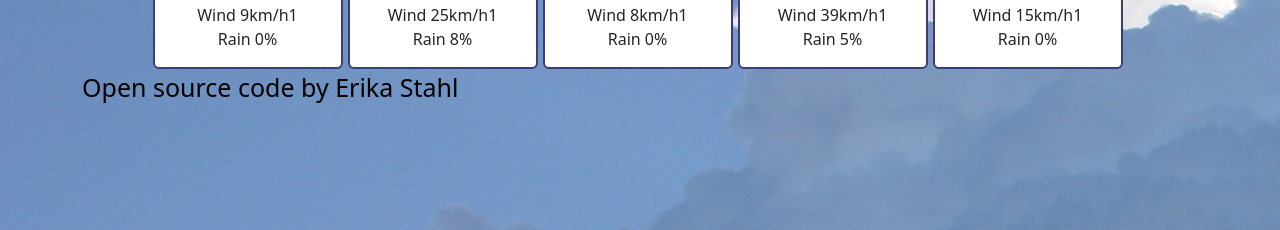
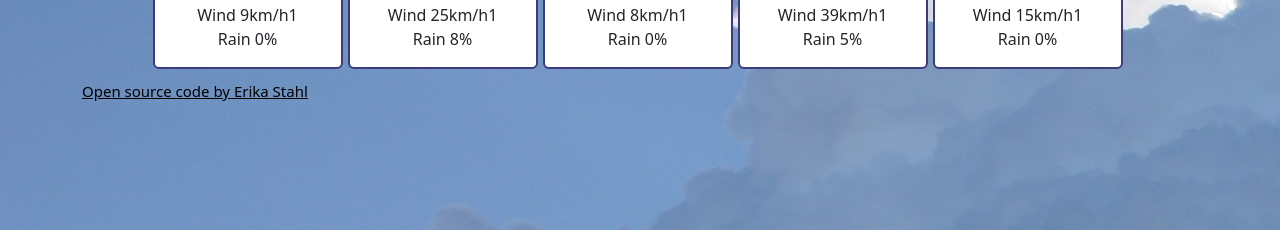
Before and after one commit to Stahl-84/SheCodes-HomeWork-6, a plain HTML site: page index.html in a window 1280 px wide. Shown: the part 570-800 px from the top of the page. Drawn offline with nearby package versions, Linux system fonts and the light colour scheme.

Commit message:
added git link

```diff
--- a/index.html
+++ b/index.html
@@ -119,7 +119,7 @@
           </div>
         </div>
       </div>
-      <a href="">Open source code by Erika Stahl</a>
+      <a href="https://github.com/Stahl-84/SheCodes-HomeWork-6" target="_blank"><span class="link">Open source code by Erika Stahl</span></a>
     </div>
     <script src="script.js" ;></script>
   </body>
--- a/style.css
+++ b/style.css
@@ -96,3 +96,8 @@ a {
   right: 560px;
   top: 195px;
 }
+
+.link {
+  font-size: 15px;
+  text-decoration: underline;
+}
```
